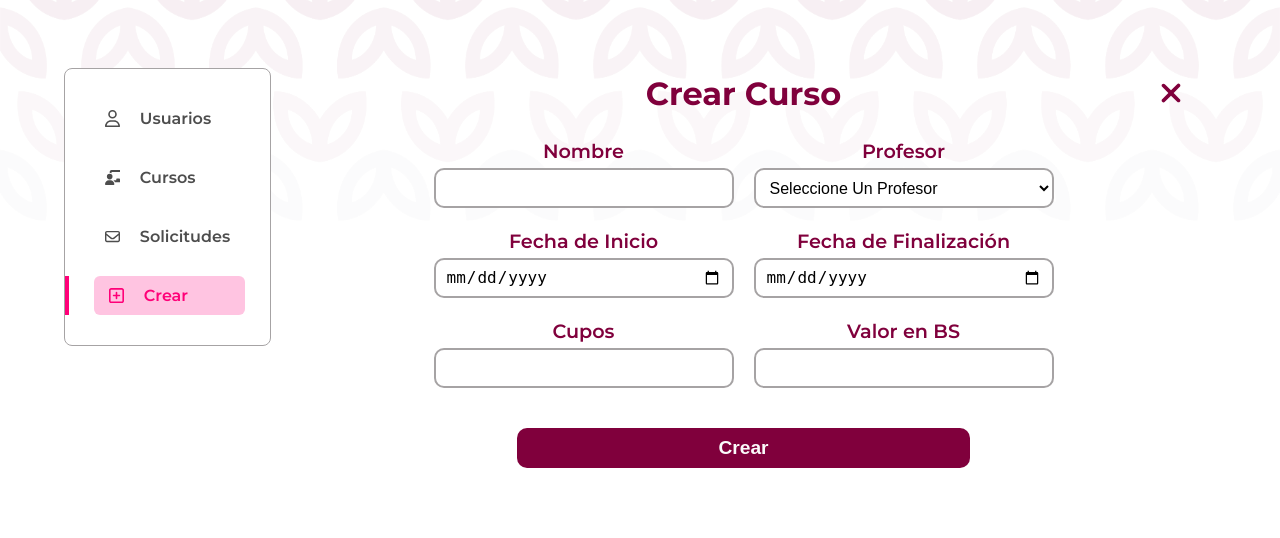
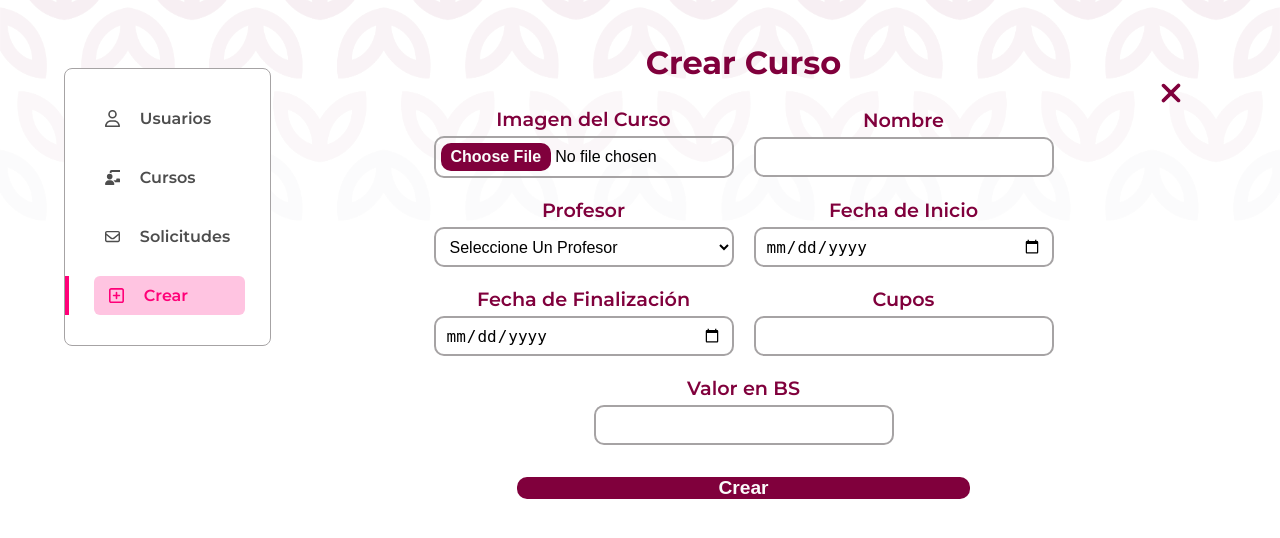
Before and after one commit to Emcahell/imaf-project, a PHP site: page /pages/admin/crear.html in a window 1280 px wide. Shown: the part 102-640 px from the top of the page. Run offline with PHP 8.4, Linux system fonts and the light colour scheme.

Commit message:
modal cursos agregado input para subir imagen del curso

```diff
--- a/pages/admin/crear.html
+++ b/pages/admin/crear.html
@@ -185,6 +185,10 @@
                 <h2>Crear Curso</h2>
               </div>
               <div class="form-group">
+                <label for="imagen-curso">Imagen del Curso</label>
+                <input type="file" name="imagen-curso" id="imagen-curso" accept="image/*" required>
+              </div>
+              <div class="form-group">
                 <label for="nombre-curso">Nombre</label>
                 <input type="text" name="nombre-curso" id="nombre-curso" required>
               </div>
--- a/styles/crear.css
+++ b/styles/crear.css
@@ -186,6 +186,32 @@ section {
   outline-color: var(--color-wine);
 }
 
+.form-group input[type="file"] {
+  width: 100%;
+  height: auto;
+  padding: 5px;
+  border: 2px solid var(--color-gray-borders);
+  border-radius: 10px;
+  box-sizing: border-box;
+}
+
+.form-group input[type="file"]::file-selector-button {
+  background: var(--color-wine);
+  color: var(--background-color);
+  font-size: 1rem;
+  font-weight: bold;
+  border: none;
+  border-radius: 10px;
+  padding: 5px 10px;
+  cursor: pointer;
+}
+
+.form-group input[type="file"]::file-selector-button:hover {
+  background: var(--color-pink-hover);
+  transform: scale(1.05);
+  transition: transform .3s ease;
+}
+
 .btn-modal {
   width: 50%;
   height: 50px;
```
